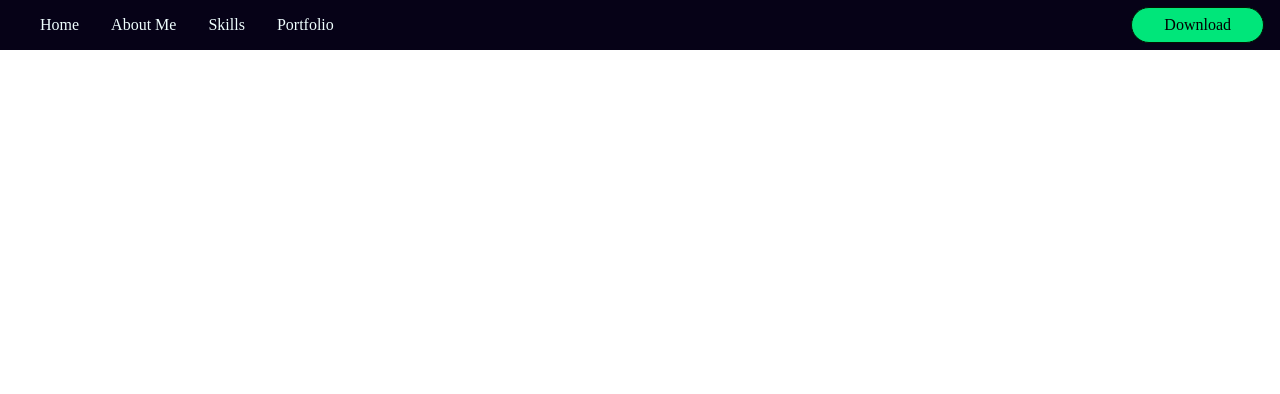
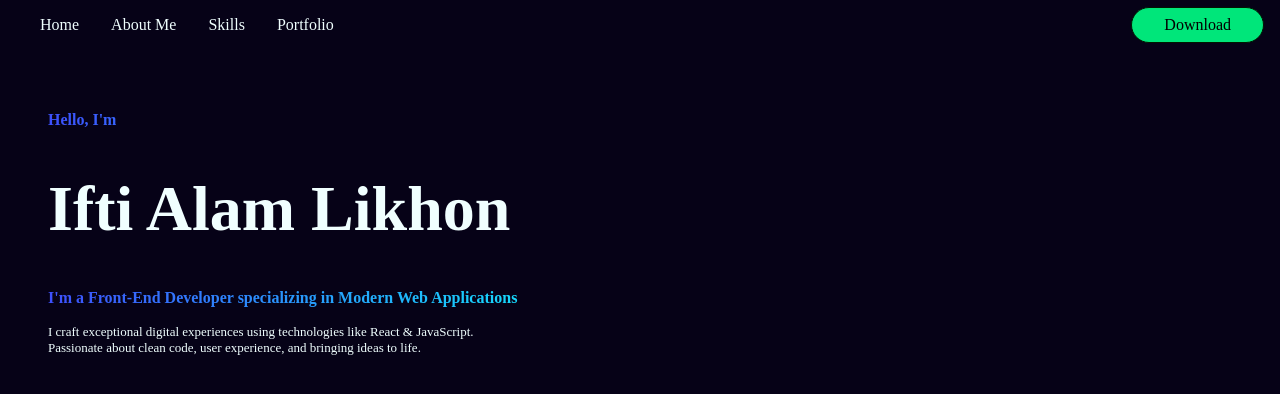
Before and after one commit to IALikhon/Portfolio, a React app: page / in a window 1280 px wide. Shown: the top 394 px of the page. Built offline with nearby package versions, Linux system fonts and the light colour scheme; the HTML template or start-up script is replaced by a standard one.

Commit message:
Header intro message

```diff
--- a/src/App.jsx
+++ b/src/App.jsx
@@ -1,8 +1,12 @@
 import Navbar from "./Components/Navbar/Navbar";
+import Header from "./Components/Header/Header";
 
 const App = () => {
   return (
+    <>
     <Navbar />
+    <Header />
+    </>
   )
 };
 
--- /dev/null
+++ b/src/Components/Header/Header.css
@@ -0,0 +1,27 @@
+header{
+    margin: 0;
+}
+
+.header-text{
+    padding: 3rem;
+    color: azure;
+}
+
+h1{
+    font-size: 4rem;
+    font-weight: bold;
+}
+
+h2{
+    font-weight: bold;
+    font-size: 1rem;
+    background: linear-gradient(to right, rgb(61, 80, 253), rgb(11, 251, 251), rgb(116, 251, 177));
+    -webkit-background-clip: text;
+    -webkit-text-fill-color: transparent;
+    background-clip: text;
+}
+
+h4{
+    font-weight: 200;
+    font-size: small;
+}
--- /dev/null
+++ b/src/Components/Header/Header.jsx
@@ -0,0 +1,22 @@
+import "./Header.css";
+
+const Header = () => {
+  return (
+    <header>
+      <div className="header-text">
+        <h2>Hello, I'm</h2>
+        <h1>Ifti Alam Likhon</h1>
+        <h2>
+          I'm a Front-End Developer specializing in Modern Web Applications
+        </h2>
+        <h4>
+          I craft exceptional digital experiences using technologies like React
+          & JavaScript.<br/> Passionate about clean code, user experience, and
+          bringing ideas to life.
+        </h4>
+      </div>
+    </header>
+  );
+};
+
+export default Header;
--- a/src/index.css
+++ b/src/index.css
@@ -1,4 +1,5 @@
 html {
+  background-color: hsl(250, 84%, 5%);
   margin: 0;
 }
 
```
